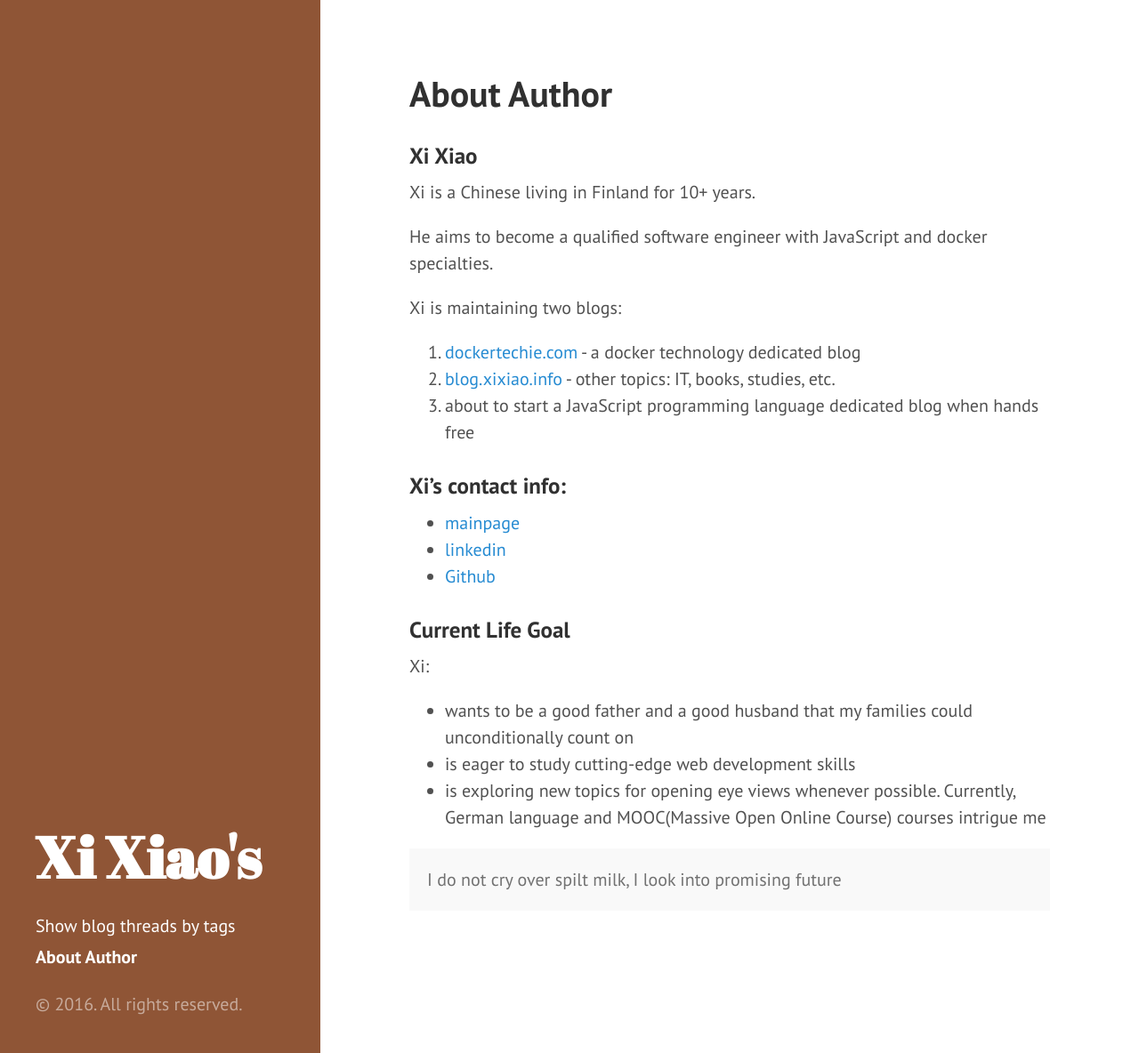
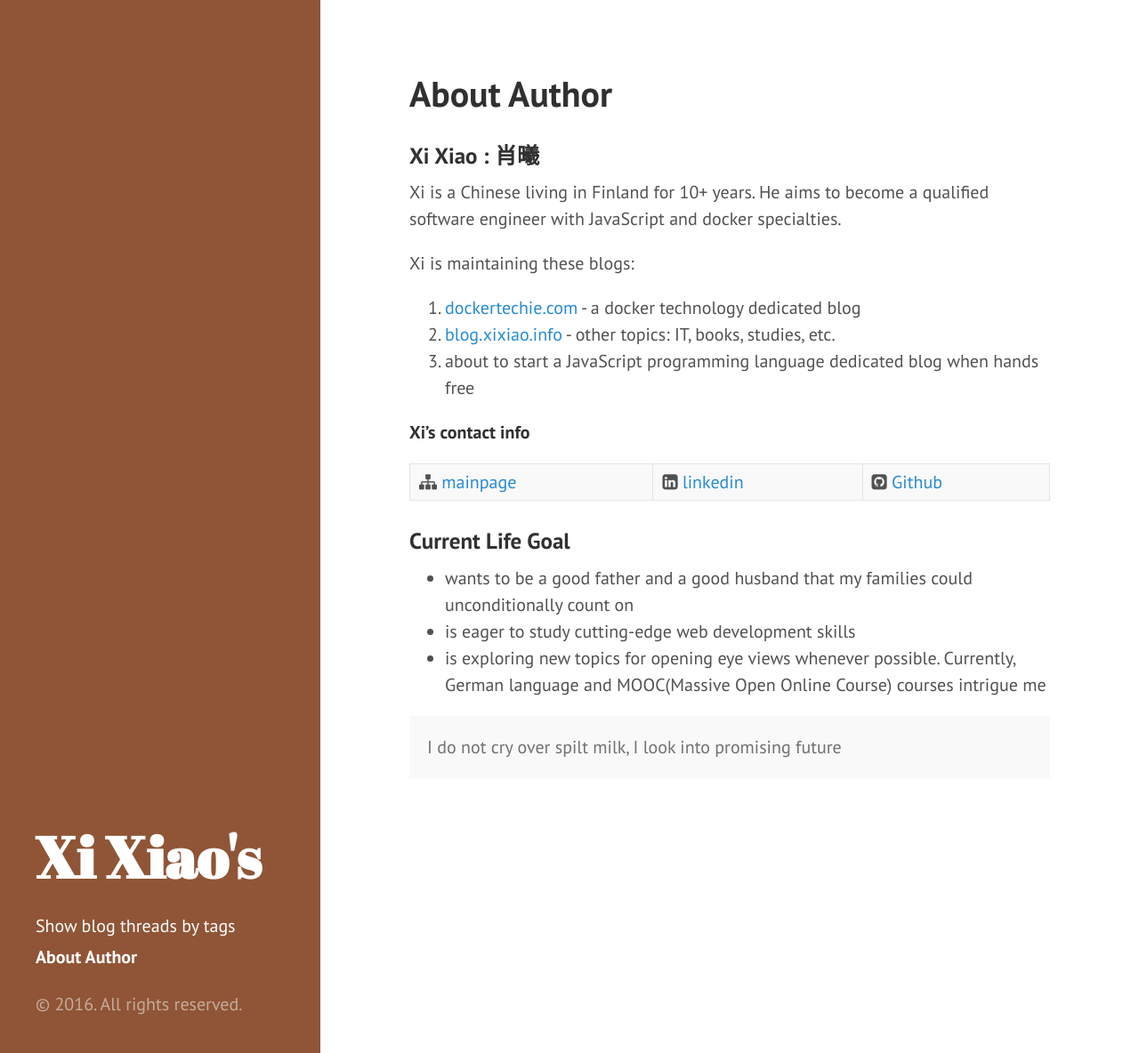
Before and after one commit to Xixiao007/blog.xixiao.info, a Jekyll site: the page built from z-about-xi-xiao.md, in a window 1280 px wide and 1184 px high. Shown: the whole window at 89% size. Built offline with Jekyll 4.4.1, drawn with Linux system fonts in a browser that asks for light colours; nearby versions of some CDN libraries.

Commit message:
"commit"

```diff
--- a/z-about-xi-xiao.md
+++ b/z-about-xi-xiao.md
@@ -4,25 +4,20 @@ title: About Author
 ---
 
 
-###Xi Xiao
-Xi is a Chinese living in Finland for 10+ years.
+###Xi Xiao : 肖曦
+Xi is a Chinese living in Finland for 10+ years. He aims to become a qualified software engineer with JavaScript and docker specialties.
 
-He aims to become a qualified software engineer with JavaScript and docker specialties.
-
-Xi is maintaining two blogs:
+Xi is maintaining these blogs:
 
 1. [dockertechie.com](dockertechie.com) - a docker technology dedicated blog
 2. [blog.xixiao.info](blog.xixiao.info) - other topics: IT, books, studies, etc.
 3. about to start a JavaScript programming language dedicated blog when hands free
 
-###Xi's contact info:
+**Xi's contact info**
 
-- [mainpage](xixiao.info)
-- [linkedin](https://fi.linkedin.com/in/xixiao1)
-- [Github](https://github.com/Xixiao007)
+ <i class="fa fa-sitemap"></i> [mainpage](https://xixiao.info) |     <i class="fa fa-linkedin-square"></i> [linkedin](https://fi.linkedin.com/in/xixiao1)   |  <i class="fa fa-github-square"></i> [Github](https://github.com/Xixiao007)
 
 ###Current Life Goal
-Xi:
 
 - wants to be a good father and a good husband that my families could unconditionally count on
 - is eager to study cutting-edge web development skills
```
